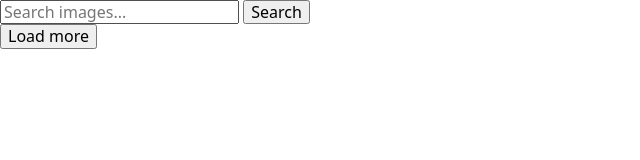
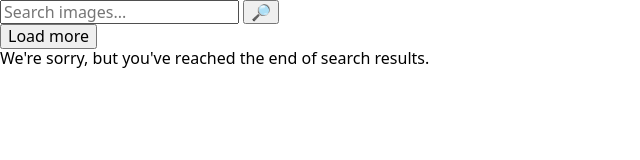
Before and after one commit to OlhaKhodorenko/goit-js-hw-11, a website built with Parcel: page src/index.html in a window 1280 px wide. Shown: the whole page, without its empty margins (0-640 px from the left). Built offline with nearby package versions, Linux system fonts and the light colour scheme.

Commit message:
Update index.html

```diff
--- a/src/index.html
+++ b/src/index.html
@@ -12,22 +12,25 @@
     />
   </head>
   <body>
-    <!-- Так добавляются фрагменты в главные HTML-файлы страниц. -->
-
-    <form class="search-form" id="search-form">
+    <div class="form-wrap">
+      <form class="search-form" id="search-form">
       <input
         type="text"
         name="searchQuery"
         autocomplete="off"
         placeholder="Search images..."
       />
-      <button type="submit">Search</button>
+      <button type="submit" class="submit-btn">&#128270;</button>
     </form>
+  </div>
     <div class="gallery">
-      <!-- Карточки изображений -->
     </div>
-    <button type="button" class="load-more">Load more</button>
-    <!-- Скрипт идёт последним в разметке. В нём уже подключен главный SASS-файл. -->
+    <div class="load-more-wrap">
+      <button type="button" class="load-more">Load more</button>
+    </div>
+
+    <div class="alert">We're sorry, but you've reached the end of search results.</div>
+    <div class="sentinel"></div>
     <script src="./index.js"></script>
   </body>
 </html>
```
